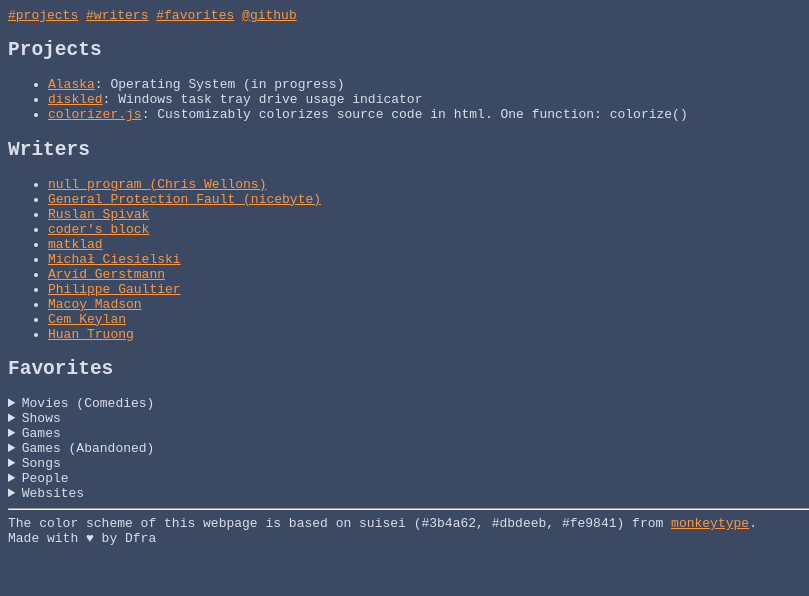
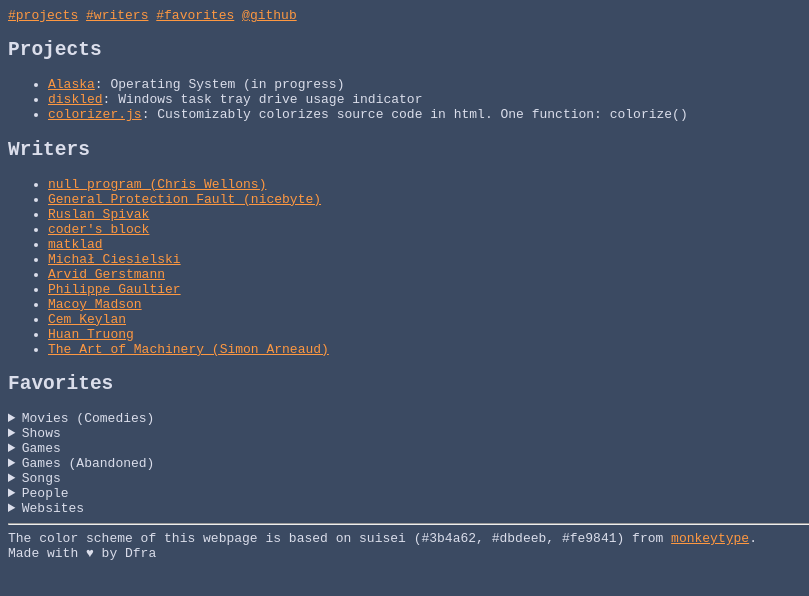
Before and after one commit to dawsonfrakes/dawsonfrakes.github.io, a plain HTML site: page index.html in a window 1280 px wide. Shown: the whole page, without its empty margins (0-809 px from the left). Drawn offline with Linux system fonts and the light colour scheme.

Commit message:
Update index.html

```diff
--- a/index.html
+++ b/index.html
@@ -44,6 +44,7 @@
     <li><a href="https://macoy.me">Macoy Madson</a></li>
     <li><a href="https://cemkeylan.com">Cem Keylan</a></li>
     <li><a href="https://www.tnhh.net">Huan Truong</a></li>
+    <li><a href="https://theartofmachinery.com">The Art of Machinery (Simon Arneaud)</a></li>
   </ul>
   <h2 id="favorites">Favorites</h2>
   <details>
```
